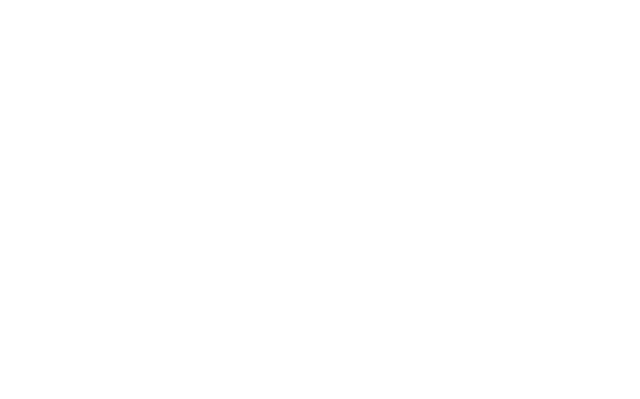
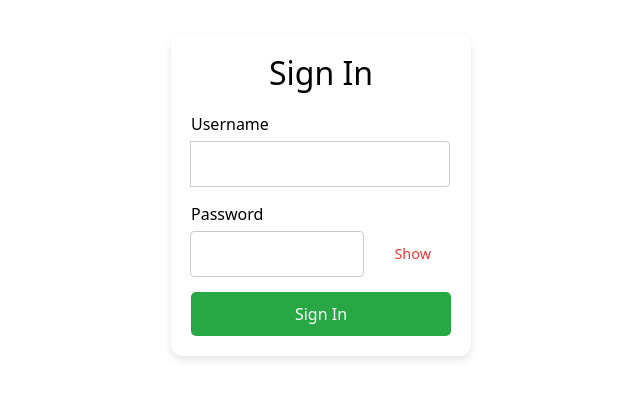
Before and after one commit to SaswithSahu/datapro, a React (Create React App) app in the folder frontend/: page /project-login in a window 1280 px wide. Before the commit this address had no page. Shown: the part 205-604 px from the top of the page, without its empty margins (319-959 px from the left). Built offline with nearby package versions, Linux system fonts and the light colour scheme.

Commit message:
31-07-2024-1

```diff
--- a/frontend/src/App.js
+++ b/frontend/src/App.js
@@ -14,13 +14,9 @@ import EmployeeLoginForm from "./EmployeeLoginForm"
 import MdLogin from "./MDModule/MdLogin"
 import AdmissionTable from "./MDModule/AdmissionTable"
 import AdminNavbar from "./AdminModule/AdminNavbar"
-// import RevenueChart from "./MDModule/Revenue"
-// import AllCourses from "./CenterManagers/AllCourses"
-// import CenterCourses from "./CenterManagers/CenterCourses"
 import AllCenterCourses from "./AllCenterCourses"
-// import WalkIns from "./Walkins"
-// import WalkinInfo from "./WalkinInfo"
 import ProjectNavBar from "./ProjectsModule/ProjectsNavBar"
+import ProjectLogin from "./ProjectsModule/ProjectLogin"
 
 
 
@@ -44,6 +40,7 @@ const App = () =>{
       <Route path = "/md-login" element = {<MdLogin/>}/>
       <Route path = "/admissions/:id" element={<AdmissionTable/>}/>
       <Route path = "/project-navbar/:id" element = {<ProjectNavBar/>}/>
+      <Route path = "project-login" element = {<ProjectLogin/>}/>
 
    </Routes>
   </BrowserRouter>
--- a/frontend/src/HOHomePage/index.js
+++ b/frontend/src/HOHomePage/index.js
@@ -22,7 +22,7 @@ const HoHomePage = () => {
                         <h1>Managers</h1>
                     </div>
                 </a>
-                <a href="/project-navbar/enquiry" style={{textDecoration:"none",color:"black"}}>
+                <a href="/project-login" style={{textDecoration:"none",color:"black"}}>
                     <div className="ho-home-page-card shadow">
                         <IoPersonSharp className="ho-home-page-card-logo"/>
                         <h1>Projects</h1>
--- a/frontend/src/ProjectsModule/JoinedAdmissions/index.js
+++ b/frontend/src/ProjectsModule/JoinedAdmissions/index.js
@@ -14,6 +14,13 @@ const JoinedAdmission = () => {
     estimatedDateToComplete: '',
   });
   const [viewDetailsPopup, setViewDetailsPopup] = useState(null);
+  const [filters, setFilters] = useState({
+    projectCategory: '',
+    guide: '',
+    fromDate: '',
+    toDate: '',
+    searchQuery: '',
+  });
   const api = process.env.REACT_APP_API;
 
   useEffect(() => {
@@ -52,7 +59,6 @@ const JoinedAdmission = () => {
       const response = await fetch(`${api}/project-status/${admission.projectId}`);
       if (response.ok) {
         const data = await response.json();
-        console.log(data.status)
         setViewDetailsPopup(data.status);
       } else {
         setError('Failed to fetch project status details');
@@ -101,6 +107,26 @@ const JoinedAdmission = () => {
     }
   };
 
+  const handleFilterChange = (e) => {
+    const { name, value } = e.target;
+    setFilters((prevFilters) => ({
+      ...prevFilters,
+      [name]: value,
+    }));
+  };
+
+  const filteredAdmissions = admissions.filter((admission) => {
+    const { projectCategory, guide, fromDate, toDate, searchQuery } = filters;
+
+    return (
+      (projectCategory === '' || admission.projectCategory === projectCategory) &&
+      (guide === '' || admission.guide1.toLowerCase() === guide.toLowerCase() || admission.guide2.toLowerCase() === guide.toLowerCase()) &&
+      (fromDate === '' || new Date(admission.deadline) >= new Date(fromDate)) &&
+      (toDate === '' || new Date(admission.deadline) <= new Date(toDate)) &&
+      (searchQuery === '' || admission.projectName.toLowerCase().includes(searchQuery.toLowerCase()))
+    );
+  });
+
   if (loading) {
     return <p className="project-admission-loading">Loading...</p>;
   }
@@ -109,12 +135,68 @@ const JoinedAdmission = () => {
     return <p className="project-admission-error">{error}</p>;
   }
 
+
   return (
     <div className="project-admission-container">
       <div className="project-admission-header">
         <h1>Project Admissions</h1>
+        <p className="project-admission-count">Total Projects: {filteredAdmissions.length}</p>
       </div>
-      {admissions.length === 0 ? (
+      <div className="project-admission-filters">
+        <input
+          type="text"
+          name="searchQuery"
+          placeholder="Search by Project Title"
+          value={filters.searchQuery}
+          onChange={handleFilterChange}
+          className="filter-input"
+        />
+        <select
+          name="projectCategory"
+          value={filters.projectCategory}
+          onChange={handleFilterChange}
+          className="filter-select"
+        >
+          <option value="">All Categories</option>
+          <option value="Blockchain">Blockchain</option>
+          <option value="Web Designing">Web Designing</option>
+          <option value="Machine Learning">Machine Learning</option>
+          <option value="Artificial Intelligence">Artificial Intelligence</option>
+          <option value="Deep Learning">Deep Learning</option>
+          <option value="Cyber Security">Cyber Security</option>
+          <option value="Networking">Networking</option>
+          <option value="Cloud Computing">Cloud Computing</option>
+          <option value="IoT">IoT</option>
+        </select>
+        <select
+          name="guide"
+          value={filters.guide}
+          onChange={handleFilterChange}
+          className="filter-select"
+        >
+          <option value="">All Guides</option>
+          <option value = "vijay">Vijay</option>
+          <option value="deepak">Deepak</option>
+          <option value = "haribabu">Hari Babu</option>
+          <option value = "srikanth">Srikanth</option>
+          <option value = "saswith">Saswith</option>
+        </select>
+        <input
+          type="date"
+          name="fromDate"
+          value={filters.fromDate}
+          onChange={handleFilterChange}
+          className="filter-input"
+        />
+        <input
+          type="date"
+          name="toDate"
+          value={filters.toDate}
+          onChange={handleFilterChange}
+          className="filter-input"
+        />
+      </div>
+      {filteredAdmissions.length === 0 ? (
         <p className="project-admission-no-data">NO DATA</p>
       ) : (
         <table className="project-admission-table">
@@ -138,7 +220,7 @@ const JoinedAdmission = () => {
             </tr>
           </thead>
           <tbody>
-            {admissions.map((admission) => (
+            {filteredAdmissions.map((admission) => (
               <tr key={admission._id}>
                 <td>{admission.projectId}</td>
                 <td>{admission.projectName}</td>
@@ -177,7 +259,7 @@ const JoinedAdmission = () => {
               />
             </label>
             <label>
-              Support Required:
+              Remarks:
               <textarea
                 name="supportRequired"
                 value={popupData.supportRequired}
@@ -209,22 +291,17 @@ const JoinedAdmission = () => {
       {viewDetailsPopup && (
         <div className="chrono-popup">
           <div className="chrono-popup-content">
-            <h2>Project Status Details</h2>
             <Chrono
               items={viewDetailsPopup.map((status) => ({
                 title: new Date(status.date).toLocaleDateString(),
-               }))}
-              mode="VERTICAL">
-                {viewDetailsPopup.map((status) =>(
-                  <div>
-                  <p><strong>Completed Percentage:</strong> {status.completedPercentage}</p>
-                  <p><strong>Support Required:</strong> {status.supportRequired}</p>
-                  <p><strong>Any Problems:</strong> {status.anyProblems}</p>
-                  <p><strong>Estimated Date to Complete:</strong> {new Date(status.estimatedDateToComplete).toLocaleDateString()}</p>
-                </div>
-                ))}
-              </Chrono>
-            <button onClick={handleClosePopup}>Close</button>
+                cardTitle: status.status,
+                cardDetailedText: status.remark,
+              }))}
+              mode="VERTICAL_ALTERNATING"
+            />
+            <button onClick={handleClosePopup} className="chrono-popup-close">
+              Close
+            </button>
           </div>
         </div>
       )}
--- /dev/null
+++ b/frontend/src/ProjectsModule/ProjectLogin/index.css
@@ -0,0 +1,76 @@
+
+.login-container {
+    background: #fff;
+    padding: 20px;
+    border-radius: 12px;
+    box-shadow: 0 4px 8px rgba(0, 0, 0, 0.1);
+    width: 300px;
+    animation: fadeIn 0.8s ease-in-out;
+  }
+
+  .login-form {
+    display: flex;
+    flex-direction: column;
+  }
+
+  .login-title {
+    text-align: center;
+    margin-bottom: 20px;
+    color: #000;
+  }
+
+  .input-group {
+    margin-bottom: 15px;
+  }
+
+  .login-label {
+    margin-bottom: 5px;
+    color: #000;
+  }
+
+  .login-input {
+    padding: 10px;
+    border: 1px solid #ccc;
+    border-radius: 4px;
+    width: 100%;
+  }
+
+  .password-container {
+    display: flex;
+    align-items: center;
+  }
+
+  .show-password-button {
+    background: none;
+    border: none;
+    color: #f03636;
+    cursor: pointer;
+    margin-left: 10px;
+    font-size: 0.9em;
+  }
+
+  .login-button {
+    padding: 10px;
+    border: none;
+    border-radius: 4px;
+    background: #000;
+    color: white;
+    cursor: pointer;
+    transition: background 0.3s ease;
+  }
+
+  .login-button:hover {
+    background: #151515;
+
+  }
+
+  @keyframes fadeIn {
+    from {
+      opacity: 0;
+      transform: scale(0.9);
+    }
+    to {
+      opacity: 1;
+      transform: scale(1);
+    }
+  }
--- /dev/null
+++ b/frontend/src/ProjectsModule/ProjectLogin/index.js
@@ -0,0 +1,74 @@
+import React, { useState, useEffect } from 'react';
+import { useNavigate } from 'react-router-dom';
+import './index.css';
+
+function ProjectLogin() {
+  const [username, setUsername] = useState('');
+  const [password, setPassword] = useState('');
+  const [showPassword, setShowPassword] = useState(false);
+
+  const navigate = useNavigate();
+
+  useEffect(() => {
+    const token = localStorage.getItem('jwt_token');
+    if (token) {
+      navigate("/cm-navbar/register-employee");
+    }
+  }, [navigate]);
+
+  const handleShowPassword = () => {
+    setShowPassword(!showPassword);
+  };
+
+  const handleSubmit = async (e) => {
+    e.preventDefault();
+
+    if(username === "Project@2024" && password === "Datapro@123$") {
+        navigate("/project-navbar/enquiry")
+    }
+  };
+
+  return (
+    <div style={{ height: "100vh", display: "flex", justifyContent: "center", alignItems: "center" }}>
+      <div className="login-container">
+        <form className="login-form" onSubmit={handleSubmit}>
+          <h2 className="login-title">Sign In</h2>
+          <div className="input-group">
+            <label className="login-label" htmlFor="username">Username</label>
+            <input
+              className="login-input"
+              type="text"
+              id="username"
+              value={username}
+              onChange={(e) => setUsername(e.target.value)}
+              required
+            />
+          </div>
+          <div className="input-group">
+            <label className="login-label" htmlFor="password">Password</label>
+            <div className="password-container">
+              <input
+                className="login-input"
+                type={showPassword ? 'text' : 'password'}
+                id="password"
+                value={password}
+                onChange={(e) => setPassword(e.target.value)}
+                required
+              />
+              <button
+                type="button"
+                className="show-password-button"
+                onClick={handleShowPassword}
+              >
+                {showPassword ? 'Hide' : 'Show'}
+              </button>
+            </div>
+          </div>
+          <button className="login-button" type="submit">Sign In</button>
+        </form>
+      </div>
+    </div>
+  );
+}
+
+export default ProjectLogin;
```
Also changed, not shown: frontend/src/ProjectsModule/JoinedAdmissions/index.css (+87 -0 lines).
